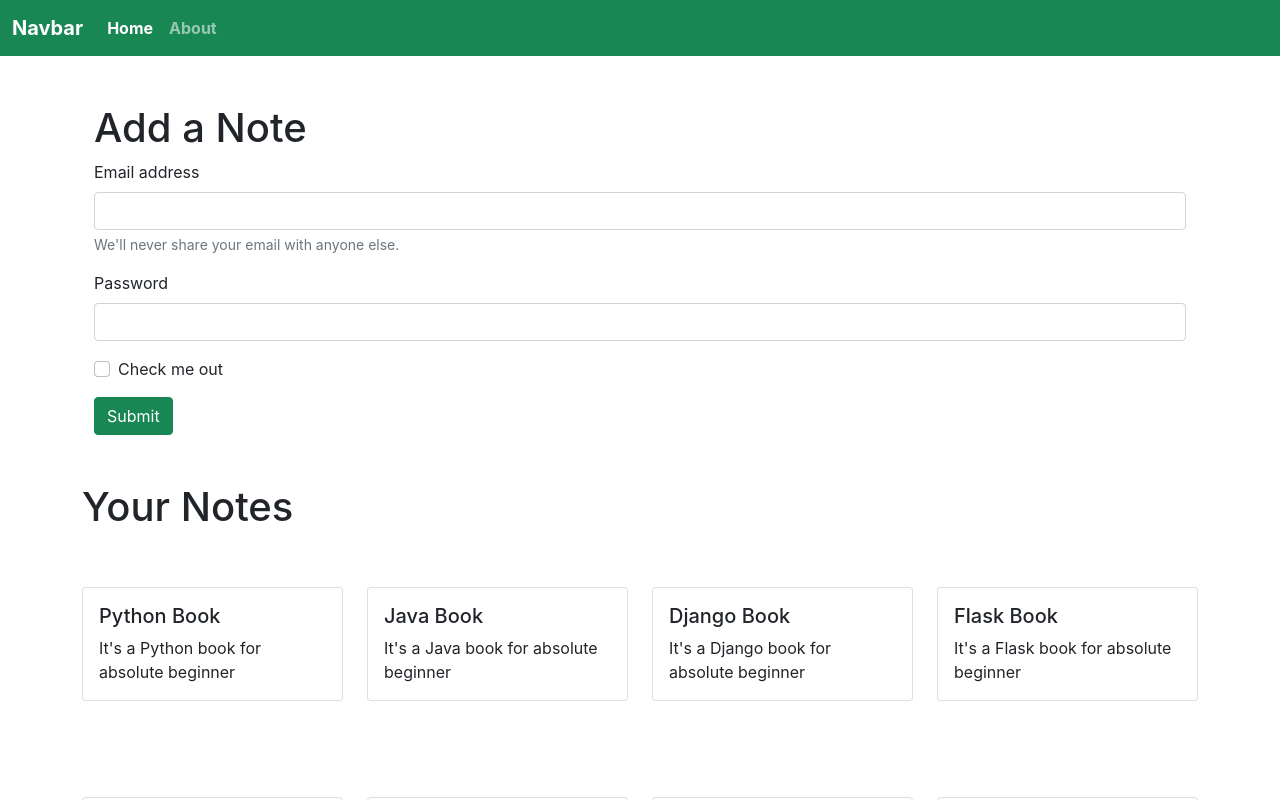
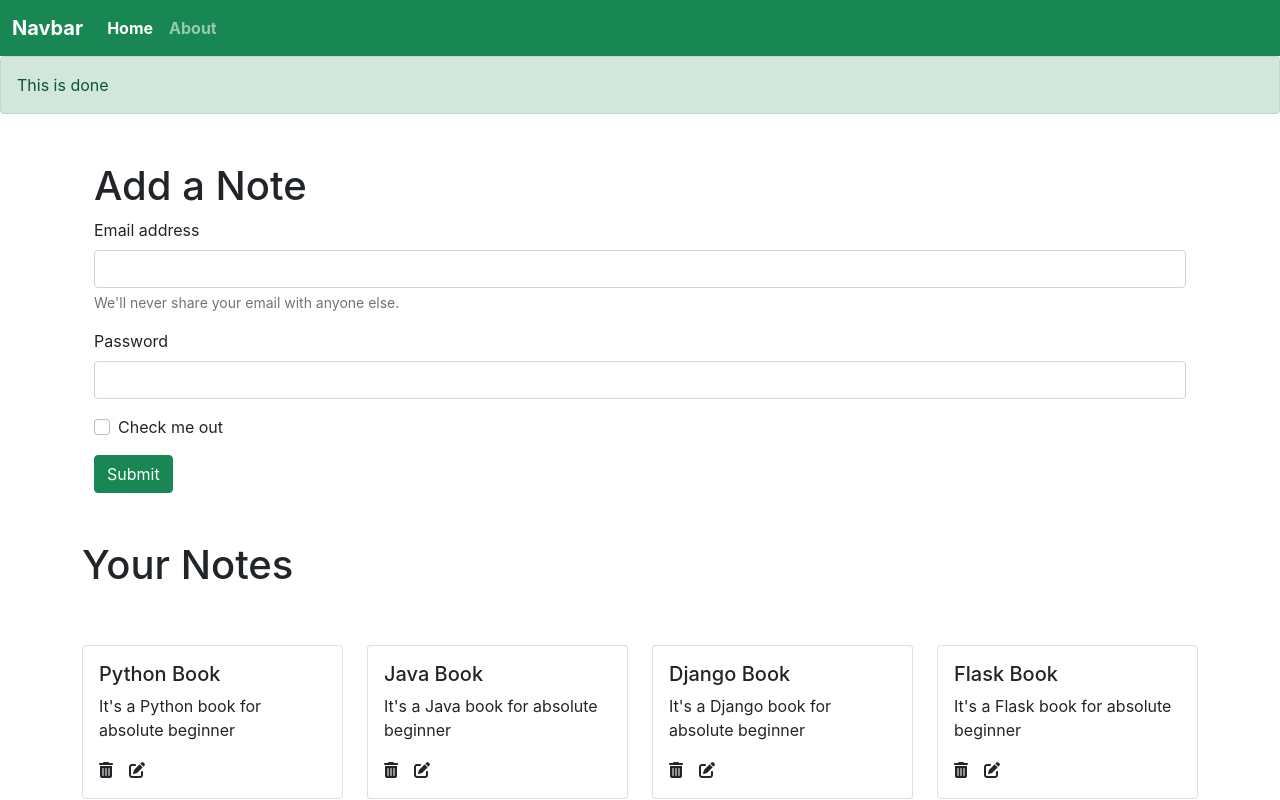
Before and after one commit to KartikKulshreshtha/Cloud-Notebook, a React (Create React App) app: page / in a window 1280 px wide. Shown: the top 800 px of the page. Built offline with nearby package versions, Linux system fonts and the light colour scheme.

Commit message:
Added the FontAwesome

```diff
--- a/public/index.html
+++ b/public/index.html
@@ -17,6 +17,7 @@
 <body>
   <noscript>You need to enable JavaScript to run this app.</noscript>
   <div id="root"></div>
+  <script src="https://kit.fontawesome.com/45901a99f5.js" crossorigin="anonymous"></script>
   <!-- Option 1: Bootstrap Bundle with Popper -->
   <script src="https://cdn.jsdelivr.net/npm/bootstrap@5.0.2/dist/js/bootstrap.bundle.min.js" integrity="sha384-MrcW6ZMFYlzcLA8Nl+NtUVF0sA7MsXsP1UyJoMp4YLEuNSfAP+JcXn/tWtIaxVXM" crossorigin="anonymous"></script>
 
--- a/src/App.js
+++ b/src/App.js
@@ -8,6 +8,7 @@
 import { Home } from './components/Home';
 import { About } from './components/About';
 import NoteStates from './context/notes/NoteState';
+import { Alert } from './components/Alert';
 
 function App() {
   return (
@@ -15,6 +16,7 @@
       <NoteStates>
         <Router>
           <NavBar />
+          <Alert message={"This is done"}/>
           <div className="container">
             <Routes>
               <Route exact path="/" element={<Home />}></Route>
--- /dev/null
+++ b/src/components/Alert.js
@@ -0,0 +1,11 @@
+import React from 'react'
+
+export const Alert = (props) => {
+    return (
+        <>
+            <div class="alert alert-success" role="alert">
+                {props.message}
+            </div>
+        </>
+    )
+}
--- a/src/components/Home.js
+++ b/src/components/Home.js
@@ -7,20 +7,20 @@
       <div className="container my-5">
         <h1>Add a Note</h1>
         <form>
-          <div class="mb-3">
-            <label for="exampleInputEmail1" class="form-label">Email address</label>
-            <input type="email" class="form-control" id="exampleInputEmail1" aria-describedby="emailHelp" />
-            <div id="emailHelp" class="form-text">We'll never share your email with anyone else.</div>
+          <div className="mb-3">
+            <label htmlFor="exampleInputEmail1" className="form-label">Email address</label>
+            <input type="email" className="form-control" id="exampleInputEmail1" aria-describedby="emailHelp" />
+            <div id="emailHelp" className="form-text">We'll never share your email with anyone else.</div>
           </div>
-          <div class="mb-3">
-            <label for="exampleInputPassword1" class="form-label">Password</label>
-            <input type="password" class="form-control" id="exampleInputPassword1" />
+          <div className="mb-3">
+            <label htmlFor="exampleInputPassword1" className="form-label">Password</label>
+            <input type="password" className="form-control" id="exampleInputPassword1" />
           </div>
-          <div class="mb-3 form-check">
-            <input type="checkbox" class="form-check-input" id="exampleCheck1" />
-            <label class="form-check-label" for="exampleCheck1">Check me out</label>
+          <div className="mb-3 form-check">
+            <input type="checkbox" className="form-check-input" id="exampleCheck1" />
+            <label className="form-check-label" htmlFor="exampleCheck1">Check me out</label>
           </div>
-          <button type="submit" class="btn btn-success" style={{ backgroundColor: "#3d7872!important;"}}>Submit</button>
+          <button type="submit" className="btn btn-success" style={{ backgroundColor: "#3d7872!important"}}>Submit</button>
         </form>
       </div>
     <Notes/>
--- a/src/components/NavBar.js
+++ b/src/components/NavBar.js
@@ -5,7 +5,7 @@
     let location = useLocation();
     return (
         <>
-            <nav className="navbar navbar-expand-lg navbar-dark bg-success" style={{fontWeight: "bold", backgroundColor: "#090358!important;"}}>
+            <nav className="navbar navbar-expand-lg navbar-dark bg-success" style={{fontWeight: "bold", backgroundColor: "#090358!important"}}>
                 <div className="container-fluid">
                     <Link className="navbar-brand" to="/">Navbar</Link>
                     <button className="navbar-toggler" type="button" data-bs-toggle="collapse" data-bs-target="#navbarSupportedContent" aria-controls="navbarSupportedContent" aria-expanded="false" aria-label="Toggle navigation">
--- a/src/components/NoteItem.js
+++ b/src/components/NoteItem.js
@@ -1,14 +1,15 @@
 import React from 'react'
-import { Link } from 'react-router-dom'
 
 export const NoteItem = (props) => {
     const { note } = props
     return (
         <div className='col-md-3 my-5'>
-            <div class="card">
-                <div class="card-body">
-                    <h5 class="card-title">{note.title}</h5>
-                    <p class="card-text">{note.description}</p>
+            <div className="card">
+                <div className="card-body">
+                    <h5 className="card-title">{note.title}</h5>
+                    <p className="card-text">{note.description}</p>
+                    <i className="fa-solid fa-trash-can"></i>
+                    <i className="fa-solid fa-pen-to-square mx-3"></i>
                 </div>
             </div>
         </div>
--- a/src/components/Notes.js
+++ b/src/components/Notes.js
@@ -9,7 +9,7 @@
         <div className='row'>
             <h1>Your Notes</h1>
             {notes.map((note) => {
-                return <NoteItem note={note}/>
+                return <NoteItem key={note._id} note={note}/>
             })}
         </div>
     )
--- a/src/index.css
+++ b/src/index.css
@@ -11,3 +11,7 @@
   font-family: source-code-pro, Menlo, Monaco, Consolas, 'Courier New',
     monospace;
 }
+
+i{
+  cursor: pointer;
+}
```
